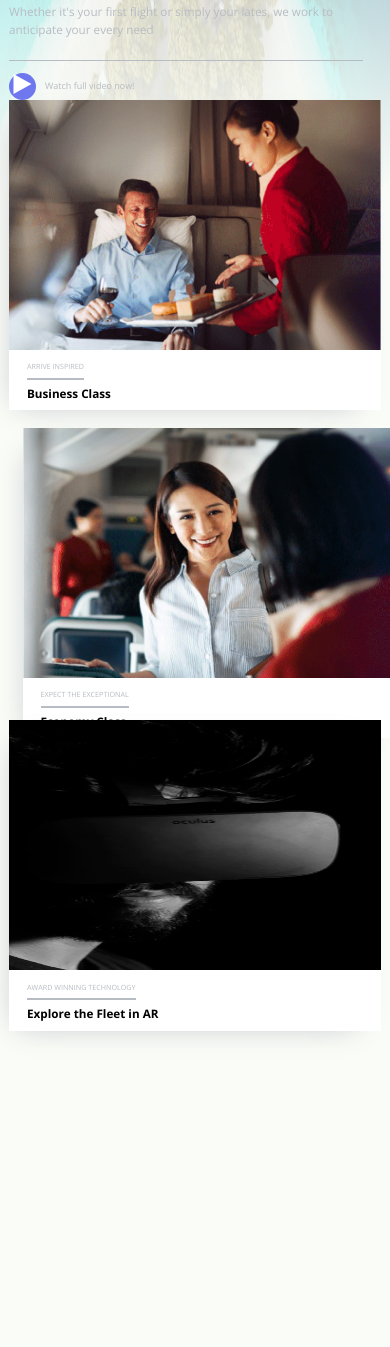
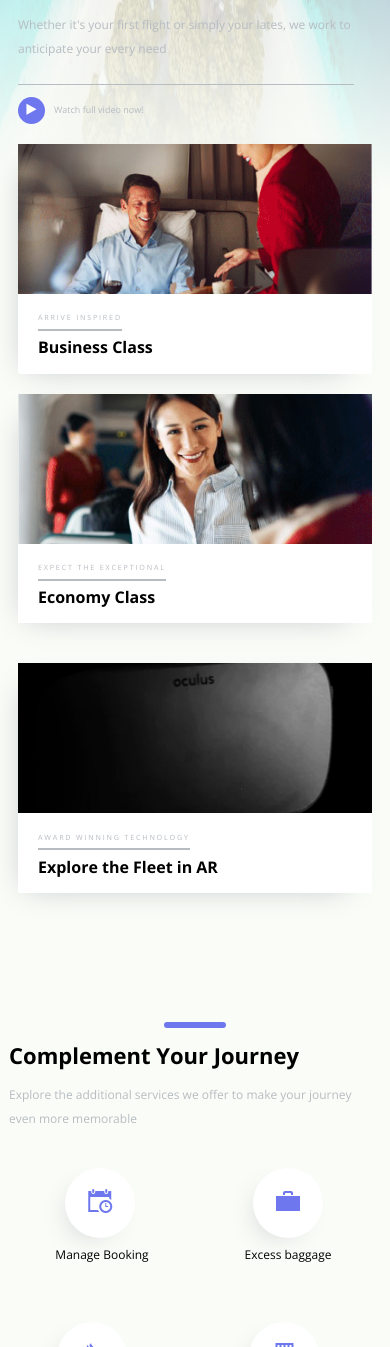
Before and after one commit to wpiesiak/CSS02, a plain HTML site: page index.html in a window 390 px wide. Shown: the part 653-2000 px from the top of the page. Drawn offline with nearby package versions, Linux system fonts and the light colour scheme; files that its build step writes are made by us from their sources; some icons are missing; files whose address does not match are found by name.

Commit message:
mobile progress continue

```diff
--- a/index.html
+++ b/index.html
@@ -92,10 +92,11 @@
 <section class="experience" id="zabdos_experience">
     <div class="experience__element-container">
         <div class="experience__content">
-            <h1 class="experience__title">
+            <hr class="header-line header-line--left-align"/>
+            <h1 class="experience__title title">
                 The Zabdos Experience
             </h1>
-            <h3 class="experience__subtitle">
+            <h3 class="experience__subtitle subtitle">
                 Whether it's your first flight or simply your lates, we work to anticipate your every need
             </h3>
             <div class="experience__footer">
@@ -136,5 +137,70 @@
     </div>
 </section>
 
+<section class="journey" id="journey">
+    <div class="journey__header">
+        <hr class="header-line" />
+        <h1 class="title journey__title">Complement Your Journey</h1>
+        <h3 class="journey__subtitle subtitle">
+            Explore the additional services we offer to make your journey even more memorable
+        </h3>
+    </div>
+    <div class="journey__services">
+
+        <div class="service__element">
+            <div class="icon__container">
+                <i class="im im-date-o icon-big" ></i>
+            </div>
+            <h4 class="service-title">
+                Manage Booking
+            </h4>
+        </div>
+
+        <div class="service__element">
+            <div class="icon__container">
+                <i class="im im-briefcase icon-big" ></i>
+            </div>
+            <h4 class="service-title">
+                Excess baggage
+            </h4>
+        </div>
+
+        <div class="service__element">
+            <div class="icon__container">
+                <i class="im im-coffee icon-big" ></i>
+            </div>
+            <h4 class="service-title">
+                Paid Lounge Access
+            </h4>
+        </div>
+
+        <div class="service__element">
+            <div class="icon__container">
+                <i class="im im-apartment" ></i>
+            </div>
+            <h4 class="service-title">
+                Oryx Aiport Hotel
+            </h4>
+        </div>
+
+        <div class="service__element">
+            <div class="icon__container">
+                <i class="im im-flash icon-big" ></i>
+            </div>
+            <h4 class="service-title">
+                AI Maha Services
+            </h4>
+        </div>
+
+        <div class="service__element">
+            <div class="icon__container">
+                <i class="im im-car icon-big" ></i>
+            </div>
+            <h4 class="service-title">
+                Car Rentals
+            </h4>
+        </div>
+    </div>
+</section>
 
 </body>
--- a/sass/body.sass
+++ b/sass/body.sass
@@ -8,6 +8,7 @@ body
   background-image: linear-gradient(to bottom,  rgba(255,255,255,0), $light50, $light), $backgroundImage
   background-repeat: no-repeat no-repeat
   background-size: 100vw 100vh
+  object-fit: cover
   font-family: "Open Sans", sans-serif
   height: 2000px
   padding: 1rem
--- a/sass/experience_section.sass
+++ b/sass/experience_section.sass
@@ -14,17 +14,19 @@
 .card
   background: $white
   box-shadow: -9px 10px 30px -17px $gray
+  margin: 20px 0
 
   &:hover
     box-shadow: -9px 10px 30px -17px $secondary
 
 .card__image
   width: 100%
+  object-fit: cover
   @media (max-width: $mobile-max)
-    height: 250px
+    height: 150px
 
 .card__footer
-  padding: .3rem 2rem
+  padding: 10px 20px
 
   .card__label
     +cardFooterElement
@@ -32,25 +34,23 @@
     color: $gray
     display: inline-block
     font-size: .8rem
+    letter-spacing: .2rem
     text-transform: uppercase
 
   .card__title
     +cardFooterElement
-    font-size: 1.3rem
+    font-size: 16px
+    //font-size: 1.3rem
     font-weight: 700
 
 .experience__content
   padding-right: 2rem
 
-  .experience__title
-    font-size: 3.4rem
+  .header-line--left-align
+    margin: 0
 
   .experience__subtitle
     border-bottom: 1px solid $gray
-    color: $gray
-    font-size: 1.3rem
-    font-weight: lighter
-    line-height: 2rem
     padding-bottom: 2.5rem
 
   .experience__footer
@@ -70,11 +70,14 @@
     justify-content: center
     margin-right: 1rem
     width: 3rem
+    .im
+      font-size: 1.5rem
 
 .card__AR
   position: relative
 
 .card__economy
-  position: relative
-  top: 2rem
-  left: 1.5rem
+  @media (min-width: $desktop-min)
+    position: relative
+    top: 2rem
+    left: 1.5rem
--- /dev/null
+++ b/sass/extras.sass
@@ -0,0 +1,14 @@
+.title
+  font-size: 22px
+
+.subtitle
+  font-size: 12px
+  color: $gray
+  font-weight: 200
+  line-height: 2em
+
+.header-line
+  margin-top: 100px
+  border-radius: 5px
+  border: 3px solid $secondary
+  width: 15%
--- /dev/null
+++ b/sass/journey_section.sass
@@ -0,0 +1,33 @@
+.journey
+
+.journey__services
+  display: grid
+  grid-template-columns: 1fr 1fr
+  @media (min-width: $desktop-min)
+    grid-template-columns: 1fr 1fr 1fr
+
+  .service__element
+    justify-self: center
+    align-self: center
+    margin: 25px
+
+    .icon__container
+      border: 0px solid white
+      border-radius: 50%
+      width: 70px
+      height: 70px
+      background-color: $white
+      box-shadow: -9px 10px 30px -17px $gray
+      display: flex
+      justify-content: center
+      align-items: center
+      margin: 0 10px
+
+      .im
+        color: $secondary
+
+    .service-title
+      margin: 10px auto
+      text-align: center
+      font-weight: normal
+      font-size: 12px
--- a/sass/main.sass
+++ b/sass/main.sass
@@ -8,3 +8,5 @@
 @import 'header'
 @import 'fly_with_us'
 @import 'experience_section'
+@import 'journey_section.sass'
+@import 'extras'
--- a/sass/mixins.sass
+++ b/sass/mixins.sass
@@ -3,7 +3,7 @@
   border: 2px solid $white30
 
 @mixin mainSection
-  //padding: 1rem
+  padding: 1rem
   @media (min-width: $desktop-min)
     padding: 3rem
 
```
Also changed, not shown: sass/header.sass (line endings or trailing spaces).
